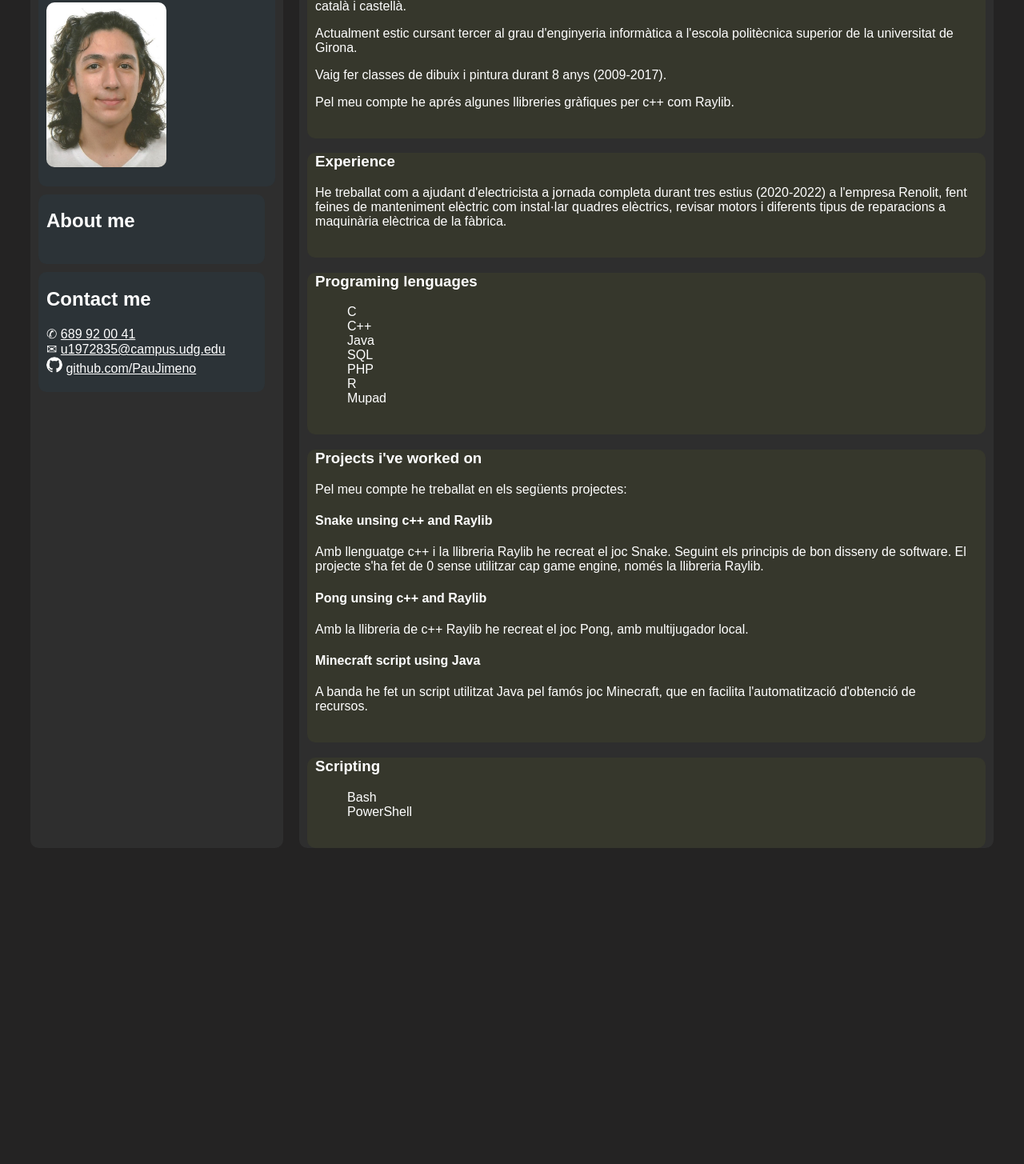
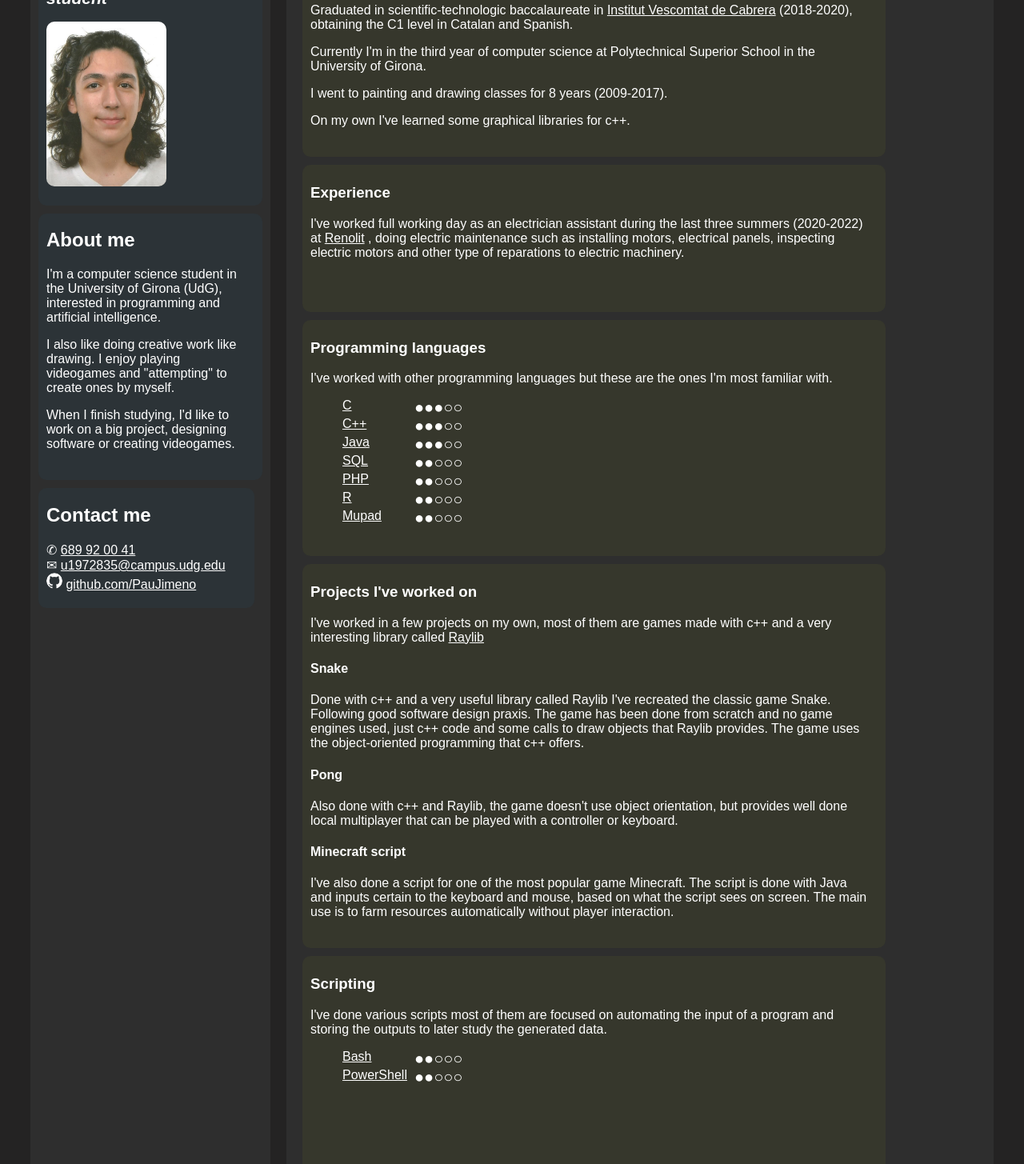
Before and after one commit to PauJimeno/CVwebsite, a plain HTML site: page index.html in a window 1280 px wide. Shown: the part 148-1603 px from the top of the page at 80% size. Before the commit the page ends 1228 px from the top, so only its background shows below. Drawn offline with Linux system fonts and the light colour scheme.

Commit message:
Almost done

```diff
--- a/index.html
+++ b/index.html
@@ -19,9 +19,9 @@
 
                 <div class = "about-me">
                     <h2> About me </h2>
-                    <p>
-
-                    </p>
+                        <p>I'm a computer science student in the University of Girona (UdG), interested in programming and artificial intelligence.</p>
+                        <p>I also like doing creative work like drawing. I enjoy playing videogames and "attempting" to create ones by myself.</p>
+                        <p>When I finish studying, I'd like to work on a big project, designing software or creating videogames.</p>
                 </div>
 
                 <div class = "contact">
@@ -41,61 +41,70 @@
                     <div class = "studies">
                         <h3>Studies</h3>
                         <p>
-                            Graduat en batxillerat científic-tecnològic a l'institut vescomtat de cabrera(2018-2020), obtenint els títols C1 en català i castellà.
+                            Graduated in scientific-technologic baccalaureate in <a href = "https://agora.xtec.cat/insvescomtatdecabrera/"> Institut Vescomtat de Cabrera</a> (2018-2020), obtaining the C1 level in Catalan and Spanish.
                         </p>
                         <p>
-                            Actualment estic cursant tercer al grau d'enginyeria informàtica a l'escola politècnica superior de la universitat de Girona.
+                            Currently I'm in the third year of computer science at Polytechnical Superior School in the University of Girona.
                         </p>
                         <p>
-                            Vaig fer classes de dibuix i pintura durant 8 anys (2009-2017).
+                            I went to painting and drawing classes for 8 years (2009-2017).
                         </p>
                         <p>
-                            Pel meu compte he aprés algunes llibreries gràfiques per c++ com Raylib.
+                            On my own I've learned some graphical libraries for c++.
                         </p>
                     </div>
 
                     <div class = "experience">
                         <h3>Experience</h3>
                         <p>
-                            He treballat com a ajudant d'electricista a jornada completa durant tres estius (2020-2022) a l'empresa Renolit,
-                            fent feines de manteniment elèctric com instal·lar quadres elèctrics,
-                            revisar motors i diferents tipus de reparacions a maquinària elèctrica de la fàbrica.
+                            I've worked full working day as an electrician assistant during the last three summers (2020-2022) at <a href = "https://www.renolit.com/es/">Renolit</a>
+                            , doing electric maintenance such as installing motors, electrical panels, inspecting electric motors and other type of reparations to electric machinery.
                         </p>
                     </div>
 
-                    <div class = "lenguages">
-                        <h3>Programing lenguages</h3>
+                    <div class = "p-languages">
+                        <h3>Programming languages</h3>
                         <p>
-
+                            I've worked with other programming languages but these are the ones I'm most familiar with.
                         </p>
                         <ul>
-                            <li>C<span></span></li>
-                            <li>C++ <span></span></li>
-                            <li>Java<span></span></li>
-                            <li>SQL <span></span></li>
-                            <li>PHP <span></span></li>
-                            <li>R <span></span></li>
-                            <li>Mupad <span></span></li>
+                            <li><a href = "https://en.wikipedia.org/wiki/C_(programming_language)">C</a><span class = "lvl">●●●○○</span></li>
+                            <li><a href = "https://en.wikipedia.org/wiki/C%2B%2B">C++</a><span class = "lvl">●●●○○</span></li>
+                            <li><a href = "https://en.wikipedia.org/wiki/Java_(programming_language)">Java</a><span class = "lvl">●●●○○</span></li>
+                            <li><a href = "https://en.wikipedia.org/wiki/SQL">SQL</a><span class = "lvl">●●○○○</span></li>
+                            <li><a href = "https://en.wikipedia.org/wiki/PHP">PHP</a><span class = "lvl">●●○○○</span></li>
+                            <li><a href = "https://en.wikipedia.org/wiki/R_(programming_language)">R</a><span class = "lvl">●●○○○</span></li>
+                            <li><a href = "https://en.wikipedia.org/wiki/MuPAD">Mupad</a><span class = "lvl">●●○○○</span></li>
                         </ul>
                     </div>
 
                     <div class = "projects">
-                        <h3>Projects i've worked on</h3>
-                        <p>Pel meu compte he treballat en els següents projectes:</p>
-                        <h4>Snake unsing c++ and Raylib</h4>
-                        <p>Amb llenguatge c++ i la llibreria Raylib he recreat el joc Snake. Seguint els principis de bon disseny de software. El projecte s'ha fet de 0 sense utilitzar cap game engine, només la llibreria Raylib.</p>
-                        <h4>Pong unsing c++ and Raylib</h4>
-                        <p>Amb la llibreria de c++ Raylib he recreat el joc Pong, amb multijugador local.</p>
-                        <h4>Minecraft script using Java</h4>
-                        <p>A banda he fet un script utilitzat Java pel famós joc Minecraft, que en facilita l'automatització d'obtenció de recursos.</p>
+                        <h3>Projects I've worked on</h3>
+                        <p>I've worked in a few projects on my own, most of them are games made with c++ and a very interesting library called <a href = "https://www.raylib.com/">Raylib</a></p>
+
+                        <h4>Snake</h4>
+                        <p>Done with c++ and a very useful library called Raylib I've recreated the classic game Snake.
+                            Following good software design praxis. The game has been done from scratch and no game engines used, just c++ code and some calls to draw objects that Raylib provides.
+                            The game uses the object-oriented programming that c++ offers.
+                        </p>
+
+                        <h4>Pong</h4>
+                        <p>Also done with c++ and Raylib, the game doesn't use object orientation, but provides well done local multiplayer that can be played with a controller or keyboard.</p>
+
+                        <h4>Minecraft script</h4>
+                        <p>I've also done a script for one of the most popular game Minecraft.
+                            The script is done with Java and inputs certain to the keyboard and mouse, based on what the script sees on screen.
+                            The main use is to farm resources automatically without player interaction.
+                        </p>
 
                     </div>
 
                     <div class = "scripts">
                         <h3>Scripting</h3>
+                        <p>I've done various scripts most of them are focused on automating the input of a program and storing the outputs to later study the generated data.</p>
                         <ul>
-                            <li>Bash</li>
-                            <li>PowerShell</li>
+                            <li><a href = "https://en.wikipedia.org/wiki/Bash_(Unix_shell)">Bash</a><span class = "lvl">●●○○○</span></li>
+                            <li><a href = "https://en.wikipedia.org/wiki/PowerShell">PowerShell</a><span class = "lvl">●●○○○</span></li>
                         </ul>
                     </div>
 
--- a/style.css
+++ b/style.css
@@ -25,7 +25,16 @@
     padding-bottom: 20px;
     width: max-content;
     min-width: 80%;
+    max-width: 250px;
     border-radius: 10px;
+}
+
+.right{
+    padding-left: 10px;
+}
+
+.skills{
+    padding-bottom: 5%;
 }
 
 .skills div{
@@ -36,8 +45,10 @@
     padding-left: 10px;
     padding-right: 20px;
     padding-bottom: 20px;
-    min-width: 70%;
+    max-width: 80%;
     border-radius: 10px;
+    padding-top: 5px;
+    min-height: 10%;
 }
 
 body{
@@ -74,3 +85,21 @@ li{
 .contact li:hover{
     transform: translateX(0.25em);
 }
+
+.p-languages a, .scripts a{
+    float: left;
+    min-width: 90px;
+}
+
+.p-languages ul, .scripts ul{
+    width: 200px;
+    min-height: 140px;
+}
+
+.p-languages .lvl, .scripts .lvl{
+    font-size: 20px;
+}
+
+.p-languages li:hover, .scripts li:hover{
+    transform: translateX(0.25em);
+}
```
